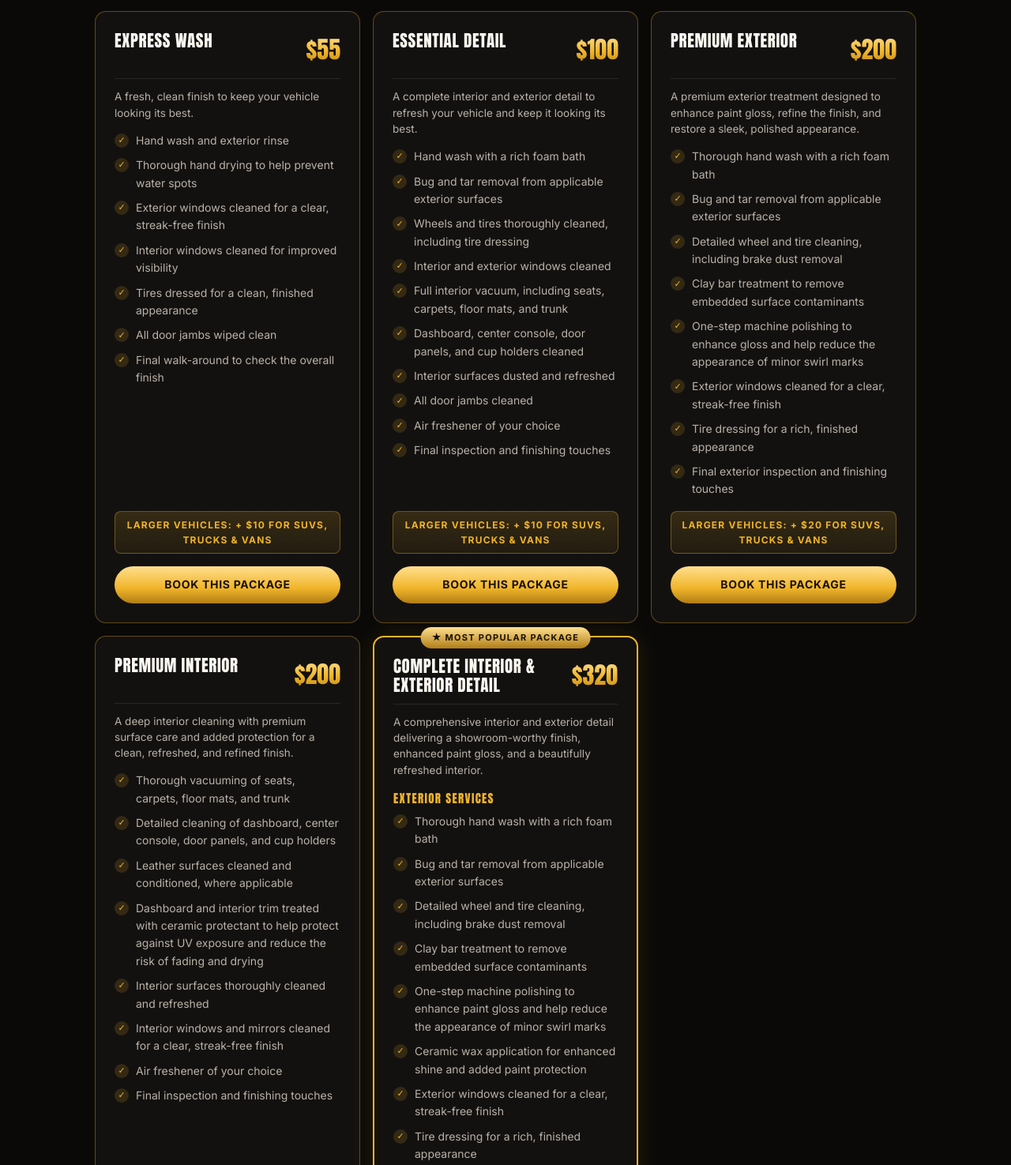
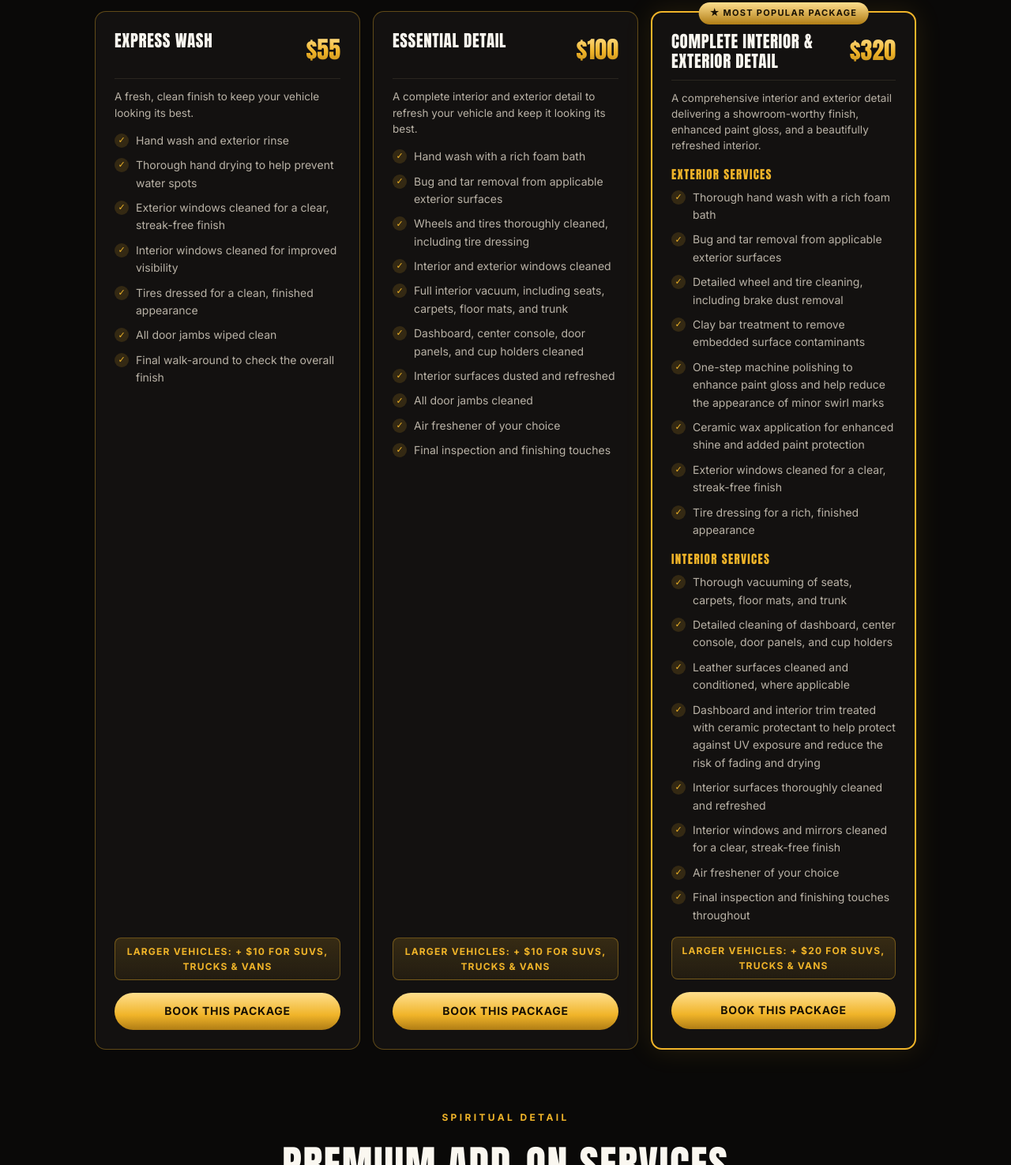
Before and after one commit to nick032021-ui/Spiritual-detail-website, a plain HTML site: page index.html in a window 1280 px wide. Shown: the part 998-2473 px from the top of the page at 79% size. Drawn offline with Linux system fonts and the light colour scheme; no server answers.

Commit message:
Remove Premium Interior and Premium Exterior (00) — three packages only: Express $55, Essential $100, Complete $320

```diff
--- a/index.html
+++ b/index.html
@@ -493,28 +493,6 @@ const SERVICES=[
      'Dashboard, center console, door panels, and cup holders cleaned',
      'Interior surfaces dusted and refreshed',
      'All door jambs cleaned',
-     'Air freshener of your choice',
-     'Final inspection and finishing touches']},
-  {id:'prem-ext',name:'Premium Exterior',price:200,sur:20,dur:'~2 hrs',includes:['claybar'],
-   blurb:'A premium exterior treatment designed to enhance paint gloss, refine the finish, and restore a sleek, polished appearance.',
-   feats:[
-     'Thorough hand wash with a rich foam bath',
-     'Bug and tar removal from applicable exterior surfaces',
-     'Detailed wheel and tire cleaning, including brake dust removal',
-     'Clay bar treatment to remove embedded surface contaminants',
-     'One-step machine polishing to enhance gloss and help reduce the appearance of minor swirl marks',
-     'Exterior windows cleaned for a clear, streak-free finish',
-     'Tire dressing for a rich, finished appearance',
-     'Final exterior inspection and finishing touches']},
-  {id:'prem-int',name:'Premium Interior',price:200,sur:20,dur:'~2 hrs',
-   blurb:'A deep interior cleaning with premium surface care and added protection for a clean, refreshed, and refined finish.',
-   feats:[
-     'Thorough vacuuming of seats, carpets, floor mats, and trunk',
-     'Detailed cleaning of dashboard, center console, door panels, and cup holders',
-     'Leather surfaces cleaned and conditioned, where applicable',
-     'Dashboard and interior trim treated with ceramic protectant to help protect against UV exposure and reduce the risk of fading and drying',
-     'Interior surfaces thoroughly cleaned and refreshed',
-     'Interior windows and mirrors cleaned for a clear, streak-free finish',
      'Air freshener of your choice',
      'Final inspection and finishing touches']},
   {id:'complete',name:'Complete Interior & Exterior Detail',price:320,sur:20,dur:'~4 hrs',popular:true,includes:['ceramic','claybar'],
```
